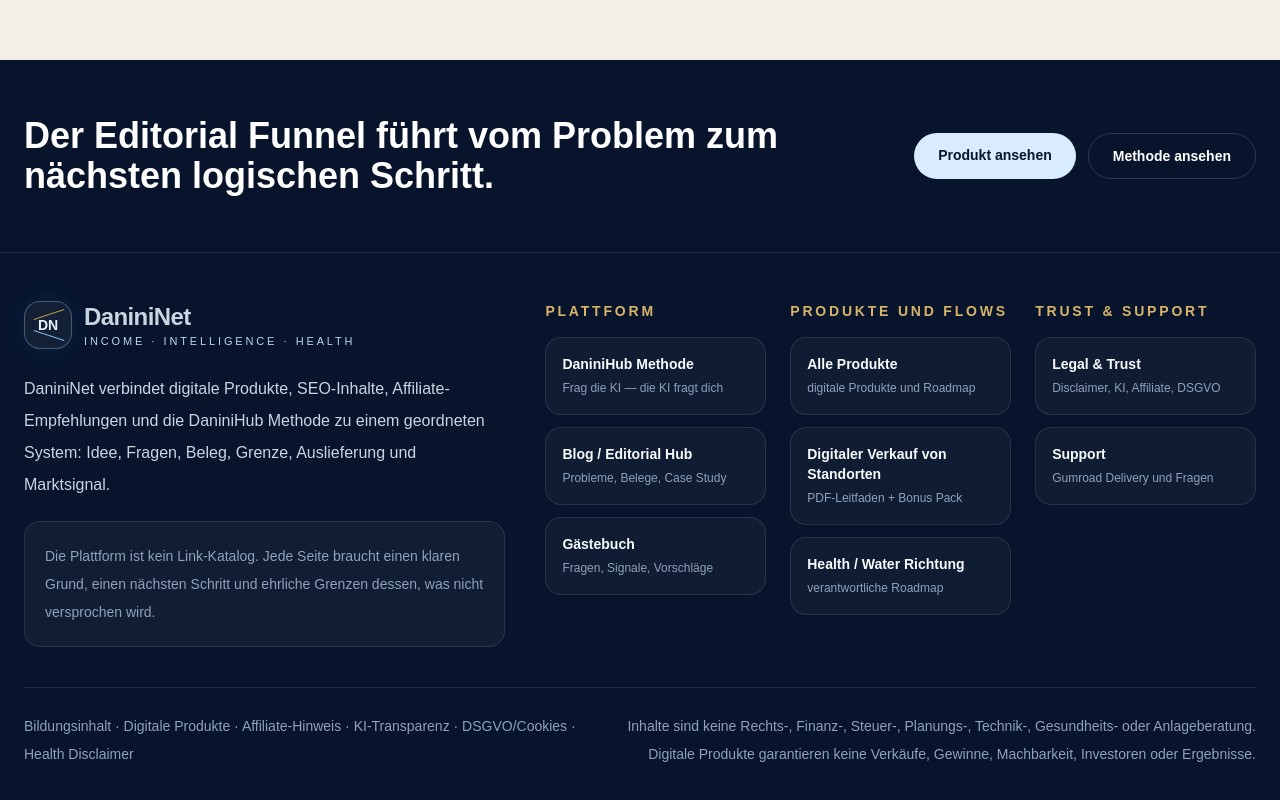
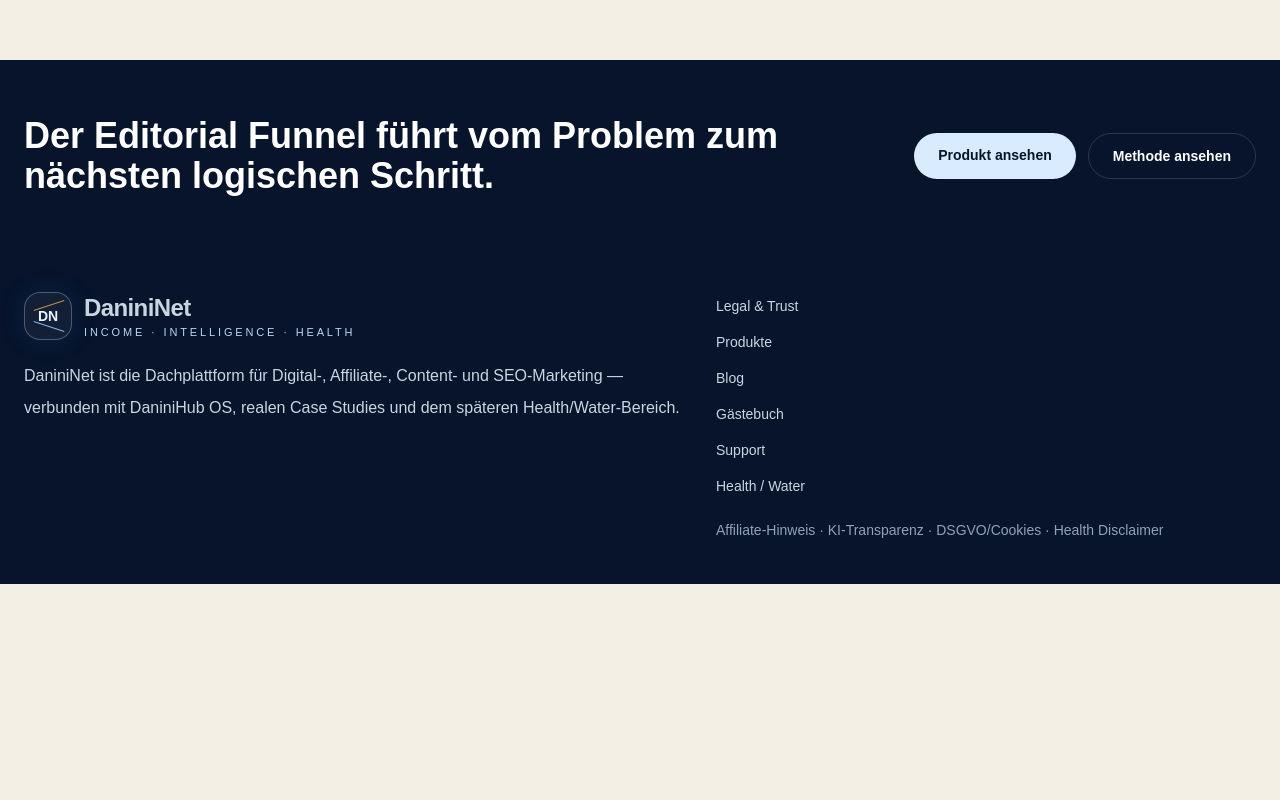
Before and after one commit to danininet/danininet, a Next.js app: page /de/blog in a window 1280 px wide. Shown: the part 1897-2697 px from the top of the page. After the commit the page ends 2481 px from the top, so only its background shows below. Built offline with nearby package versions, Linux system fonts and the light colour scheme; no server answers.

Commit message:
Restore stable SiteShell for live recovery

```diff
--- a/components/layout/SiteShell.tsx
+++ b/components/layout/SiteShell.tsx
@@ -12,18 +12,13 @@ type RouteKey =
   | "legal"
   | "health";
 
-type FooterLink = { label: string; route: RouteKey; note?: string };
-
 type ShellCopy = {
   nav: string[];
   footerText: string;
-  footerClaim: string;
-  columns: {
-    title: string;
-    links: FooterLink[];
-  }[];
+  legal: string;
+  guestbook: string;
+  support: string;
   disclosure: string;
-  bottom: string;
 };
 
 const navRouteKeys: RouteKey[] = ["method", "products", "blog", "guestbook", "support", "legal"];
@@ -74,110 +69,29 @@ const copy: Record<Locale, ShellCopy> = {
   sr: {
     nav: ["Metoda", "Proizvodi", "Blog", "Utisci", "Support", "Legal"],
     footerText:
-      "DaniniNet povezuje digitalne proizvode, SEO sadržaj, affiliate preporuke i DaniniHub metodu u jedan uredan sistem: ideja, pitanja, dokaz, granica, isporuka i tržišni signal.",
-    footerClaim:
-      "Platforma nije zamišljena kao katalog linkova. Svaka stranica mora imati jasan razlog, sledeći korak i pošteno objašnjenje šta se ne obećava.",
-    columns: [
-      {
-        title: "Platforma",
-        links: [
-          { label: "DaniniHub metoda", route: "method", note: "Pitaj AI — AI pita tebe" },
-          { label: "Blog / editorial hub", route: "blog", note: "problemi, dokazi, case study" },
-          { label: "Knjiga utisaka", route: "guestbook", note: "pitanja, signali, predlozi" },
-        ],
-      },
-      {
-        title: "Proizvodi i tokovi",
-        links: [
-          { label: "Svi proizvodi", route: "products", note: "digitalni proizvodi i roadmap" },
-          { label: "Digitalna prodaja lokacije", route: "dpl", note: "PDF vodič + Bonus Pack" },
-          { label: "Health / Water pravac", route: "health", note: "odgovoran roadmap" },
-        ],
-      },
-      {
-        title: "Trust & support",
-        links: [
-          { label: "Legal & Trust", route: "legal", note: "disclaimeri, AI, affiliate, GDPR" },
-          { label: "Support", route: "support", note: "Gumroad delivery i pitanja" },
-        ],
-      },
-    ],
-    disclosure:
-      "Edukativni sadržaj · Digitalni proizvodi · Affiliate napomena · AI transparentnost · GDPR/kolačići · Health disclaimer",
-    bottom:
-      "Sadržaj ne predstavlja pravni, finansijski, poreski, urbanistički, tehnički, zdravstveni ili investicioni savet. Digitalni proizvodi ne garantuju prodaju, profit, izvodljivost, investitora ili rezultate.",
+      "DaniniNet je krovna platforma za digitalni, affiliate, content i SEO marketing — povezana sa DaniniHub OS metodom, realnim case study projektima i budućim health/water pravcem.",
+    legal: "Legal & Trust",
+    guestbook: "Knjiga utisaka",
+    support: "Support",
+    disclosure: "Affiliate napomena · AI transparentnost · GDPR/kolačići · Health disclaimer",
   },
   de: {
     nav: ["Methode", "Produkte", "Blog", "Gästebuch", "Support", "Legal"],
     footerText:
-      "DaniniNet verbindet digitale Produkte, SEO-Inhalte, Affiliate-Empfehlungen und die DaniniHub Methode zu einem geordneten System: Idee, Fragen, Beleg, Grenze, Auslieferung und Marktsignal.",
-    footerClaim:
-      "Die Plattform ist kein Link-Katalog. Jede Seite braucht einen klaren Grund, einen nächsten Schritt und ehrliche Grenzen dessen, was nicht versprochen wird.",
-    columns: [
-      {
-        title: "Plattform",
-        links: [
-          { label: "DaniniHub Methode", route: "method", note: "Frag die KI — die KI fragt dich" },
-          { label: "Blog / Editorial Hub", route: "blog", note: "Probleme, Belege, Case Study" },
-          { label: "Gästebuch", route: "guestbook", note: "Fragen, Signale, Vorschläge" },
-        ],
-      },
-      {
-        title: "Produkte und Flows",
-        links: [
-          { label: "Alle Produkte", route: "products", note: "digitale Produkte und Roadmap" },
-          { label: "Digitaler Verkauf von Standorten", route: "dpl", note: "PDF-Leitfaden + Bonus Pack" },
-          { label: "Health / Water Richtung", route: "health", note: "verantwortliche Roadmap" },
-        ],
-      },
-      {
-        title: "Trust & Support",
-        links: [
-          { label: "Legal & Trust", route: "legal", note: "Disclaimer, KI, Affiliate, DSGVO" },
-          { label: "Support", route: "support", note: "Gumroad Delivery und Fragen" },
-        ],
-      },
-    ],
-    disclosure:
-      "Bildungsinhalt · Digitale Produkte · Affiliate-Hinweis · KI-Transparenz · DSGVO/Cookies · Health Disclaimer",
-    bottom:
-      "Inhalte sind keine Rechts-, Finanz-, Steuer-, Planungs-, Technik-, Gesundheits- oder Anlageberatung. Digitale Produkte garantieren keine Verkäufe, Gewinne, Machbarkeit, Investoren oder Ergebnisse.",
+      "DaniniNet ist die Dachplattform für Digital-, Affiliate-, Content- und SEO-Marketing — verbunden mit DaniniHub OS, realen Case Studies und dem späteren Health/Water-Bereich.",
+    legal: "Legal & Trust",
+    guestbook: "Gästebuch",
+    support: "Support",
+    disclosure: "Affiliate-Hinweis · KI-Transparenz · DSGVO/Cookies · Health Disclaimer",
   },
   en: {
     nav: ["Method", "Products", "Blog", "Guestbook", "Support", "Legal"],
     footerText:
-      "DaniniNet connects digital products, SEO content, affiliate recommendations and the DaniniHub method into one structured system: idea, questions, proof, boundary, delivery and market signal.",
-    footerClaim:
-      "The platform is not a catalog of links. Every page must have a clear reason, a next step and an honest boundary around what is not promised.",
-    columns: [
-      {
-        title: "Platform",
-        links: [
-          { label: "DaniniHub method", route: "method", note: "Ask AI — AI asks you" },
-          { label: "Blog / editorial hub", route: "blog", note: "problems, proof, case study" },
-          { label: "Guestbook", route: "guestbook", note: "questions, signals, suggestions" },
-        ],
-      },
-      {
-        title: "Products and flows",
-        links: [
-          { label: "All products", route: "products", note: "digital products and roadmap" },
-          { label: "Digital Location Sales", route: "dpl", note: "PDF guide + Bonus Pack" },
-          { label: "Health / Water direction", route: "health", note: "responsible roadmap" },
-        ],
-      },
-      {
-        title: "Trust & support",
-        links: [
-          { label: "Legal & Trust", route: "legal", note: "disclaimers, AI, affiliate, GDPR" },
-          { label: "Support", route: "support", note: "Gumroad delivery and questions" },
-        ],
-      },
-    ],
-    disclosure:
-      "Educational content · Digital products · Affiliate disclosure · AI transparency · GDPR/Cookies · Health disclaimer",
-    bottom:
-      "Content is not legal, financial, tax, planning, technical, health or investment advice. Digital products do not guarantee sales, profit, feasibility, investors or results.",
+      "DaniniNet is the umbrella platform for digital, affiliate, content and SEO marketing — connected with DaniniHub OS, real case studies and the future health/water direction.",
+    legal: "Legal & Trust",
+    guestbook: "Guestbook",
+    support: "Support",
+    disclosure: "Affiliate disclosure · AI transparency · GDPR/Cookies · Health disclaimer",
   },
 };
 
@@ -259,37 +173,20 @@ export function SiteShell({
         </div>
       </header>
       {children}
-      <footer className="border-t border-white/10 bg-[#07142b] text-slate-300">
-        <div className="mx-auto max-w-7xl px-6 py-12">
-          <div className="grid gap-10 lg:grid-cols-[1.05fr_1.55fr]">
-            <div>
-              <BrandMark />
-              <p className="mt-6 max-w-3xl text-base leading-8 text-slate-300">{t.footerText}</p>
-              <p className="mt-5 max-w-3xl rounded-2xl border border-white/10 bg-white/[0.04] p-5 text-sm leading-7 text-slate-400">
-                {t.footerClaim}
-              </p>
-            </div>
-
-            <div className="grid gap-6 md:grid-cols-3">
-              {t.columns.map((column) => (
-                <div key={column.title}>
-                  <h2 className="text-sm font-semibold uppercase tracking-[0.2em] text-[#d7b46a]">{column.title}</h2>
-                  <div className="mt-4 grid gap-3">
-                    {column.links.map((item) => (
-                      <Link key={item.label} href={localizedPath(lang, item.route)} className="group rounded-2xl border border-white/10 bg-white/[0.035] p-4 transition hover:bg-white/[0.07]">
-                        <span className="block text-sm font-semibold text-[#f7fbff] group-hover:text-white">{item.label}</span>
-                        {item.note ? <span className="mt-1 block text-xs leading-5 text-slate-400">{item.note}</span> : null}
-                      </Link>
-                    ))}
-                  </div>
-                </div>
-              ))}
-            </div>
+      <footer className="bg-[#07142b] text-slate-300">
+        <div className="mx-auto grid max-w-7xl gap-8 px-6 py-10 lg:grid-cols-[1.1fr_0.9fr]">
+          <div>
+            <BrandMark />
+            <p className="mt-5 max-w-3xl leading-8">{t.footerText}</p>
           </div>
-
-          <div className="mt-10 grid gap-4 border-t border-white/10 pt-6 text-sm leading-7 text-slate-400 lg:grid-cols-[1fr_1.2fr]">
-            <p>{t.disclosure}</p>
-            <p className="lg:text-right">{t.bottom}</p>
+          <div className="grid content-start gap-2 text-sm leading-7">
+            <Link href={localizedPath(lang, "legal")}>{t.legal}</Link>
+            <Link href={localizedPath(lang, "products")}>{t.nav[1]}</Link>
+            <Link href={localizedPath(lang, "blog")}>Blog</Link>
+            <Link href={localizedPath(lang, "guestbook")}>{t.guestbook}</Link>
+            <Link href={localizedPath(lang, "support")}>{t.support}</Link>
+            <Link href={localizedPath(lang, "health")}>Health / Water</Link>
+            <p className="pt-2 text-slate-400">{t.disclosure}</p>
           </div>
         </div>
       </footer>
```
